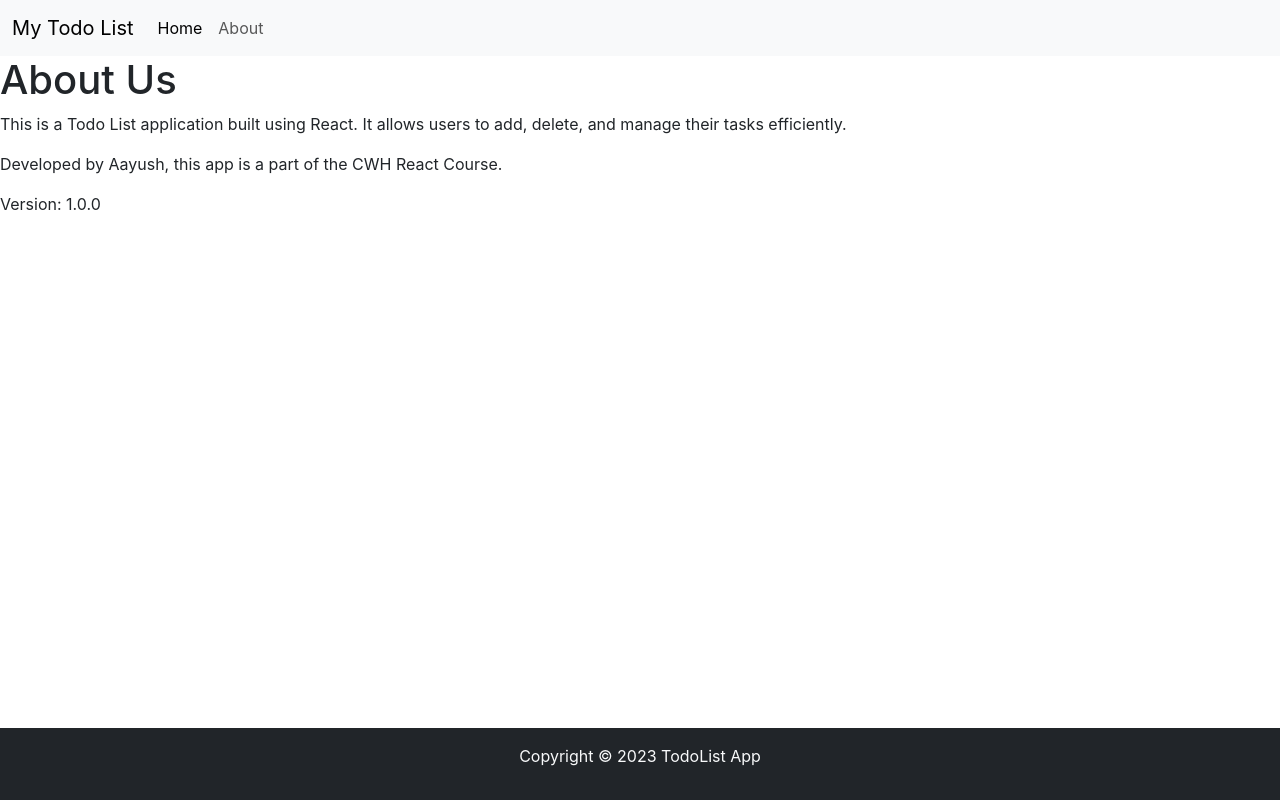
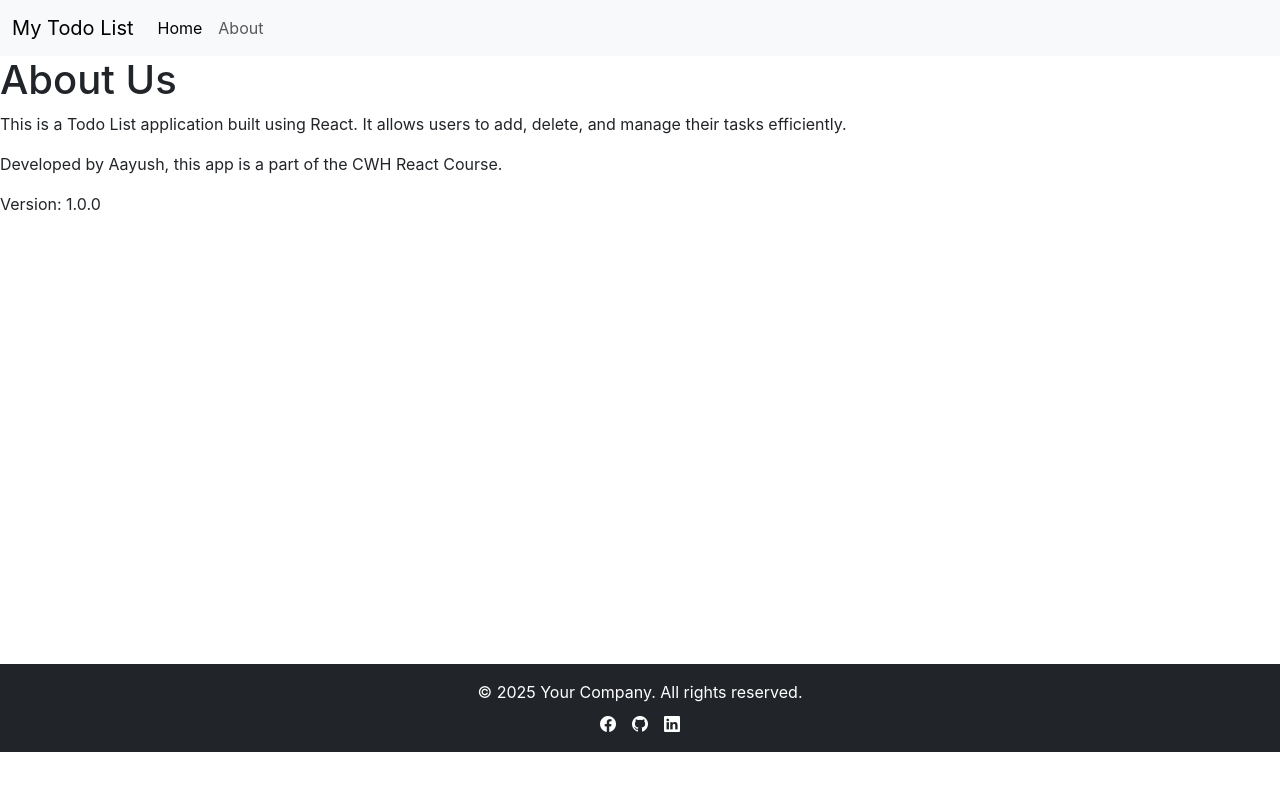
Before and after one commit to sthaaayush/To-Do-List, a React (Create React App) app: page /about in a window 1280 px wide. Built offline with nearby package versions, Linux system fonts and the light colour scheme.

Commit message:
Footer: Updated footer

```diff
--- a/package.json
+++ b/package.json
@@ -7,6 +7,7 @@
     "@testing-library/jest-dom": "^6.6.3",
     "@testing-library/react": "^16.3.0",
     "@testing-library/user-event": "^13.5.0",
+    "bootstrap-icons": "^1.13.1",
     "react": "^19.1.0",
     "react-dom": "^19.1.0",
     "react-router-dom": "^7.7.0",
--- a/src/MyComponents/Footer.js
+++ b/src/MyComponents/Footer.js
@@ -1,15 +1,34 @@
-export default function Footer() {
-  let footerStyle = {
-    position: "fixed",
-    left: 0,
-    bottom: 0,
-    width: "100%",
-    marginTop: "5em",
-    zIndex: 1000
-  }
-  return (
-    <footer className="bg-dark text-light py-3 text-center " style={footerStyle}>
-      <p> Copyright &copy; 2023 TodoList App</p>
-    </footer>
-  );
-}
+import React from "react";
+import 'bootstrap-icons/font/bootstrap-icons.css';
+
+const Footer = () => {
+    const footerStyle = {
+        position: "relative",
+        left: 0,
+        top: "50vh",
+        width: "100%",
+        zIndex: 100,
+    };
+    return (
+        <footer className="bg-dark text-white text-center py-3 mt-5" style={footerStyle}>
+            <div className="container">
+                <div className="mb-2">
+                    &copy; {new Date().getFullYear()} Your Company. All rights reserved.
+                </div>
+                <div>
+                    <a href="https://facebook.com" className="text-white mx-2" target="_blank" rel="noopener noreferrer">
+                        <i className="bi bi-facebook"></i>
+                    </a>
+                    <a href="https://github.com" className="text-white mx-2" target="_blank" rel="noopener noreferrer">
+                        <i className="bi bi-github"></i>
+                    </a>
+                    <a href="https://linkedin.com" className="text-white mx-2" target="_blank" rel="noopener noreferrer">
+                        <i className="bi bi-linkedin"></i>
+                    </a>
+                </div>
+            </div>
+        </footer>
+    );
+};
+
+export default Footer;
```
Also changed, not shown: 1 other file (tests, documents, lock files or other folders).
